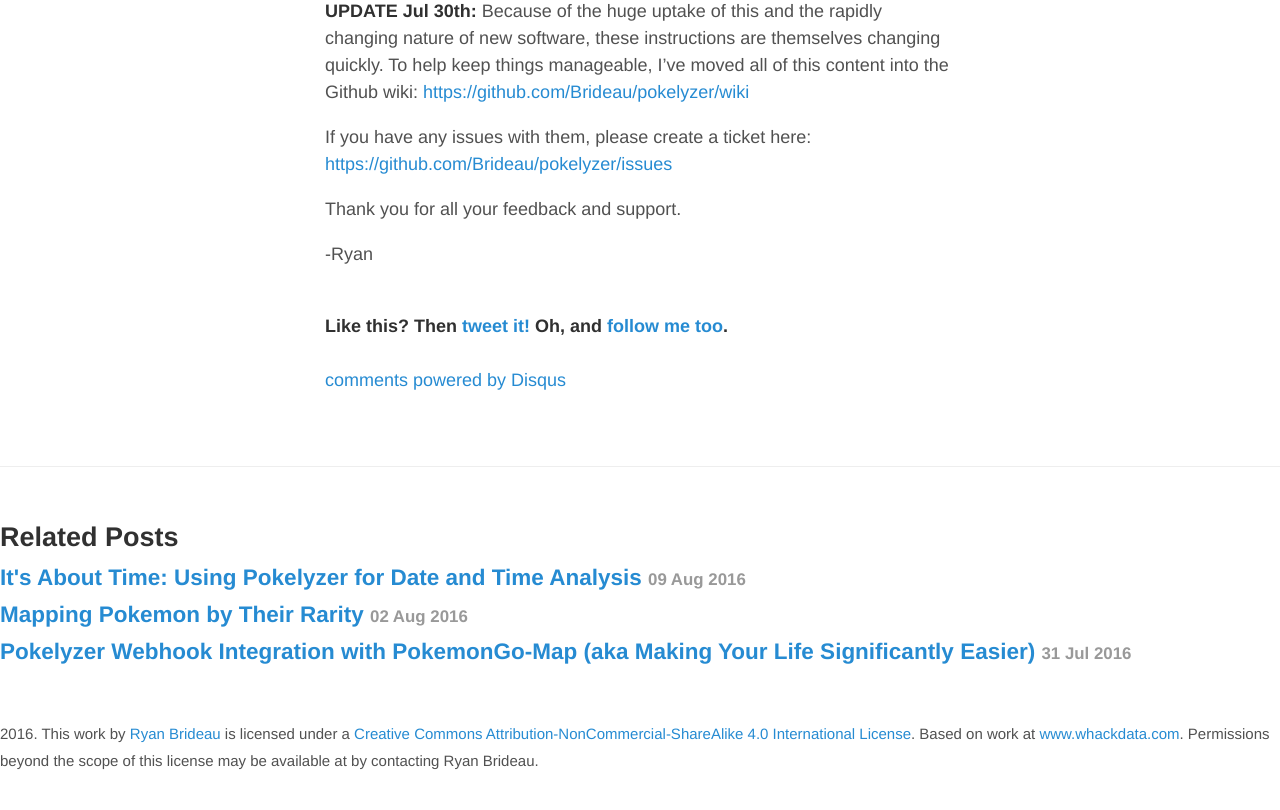
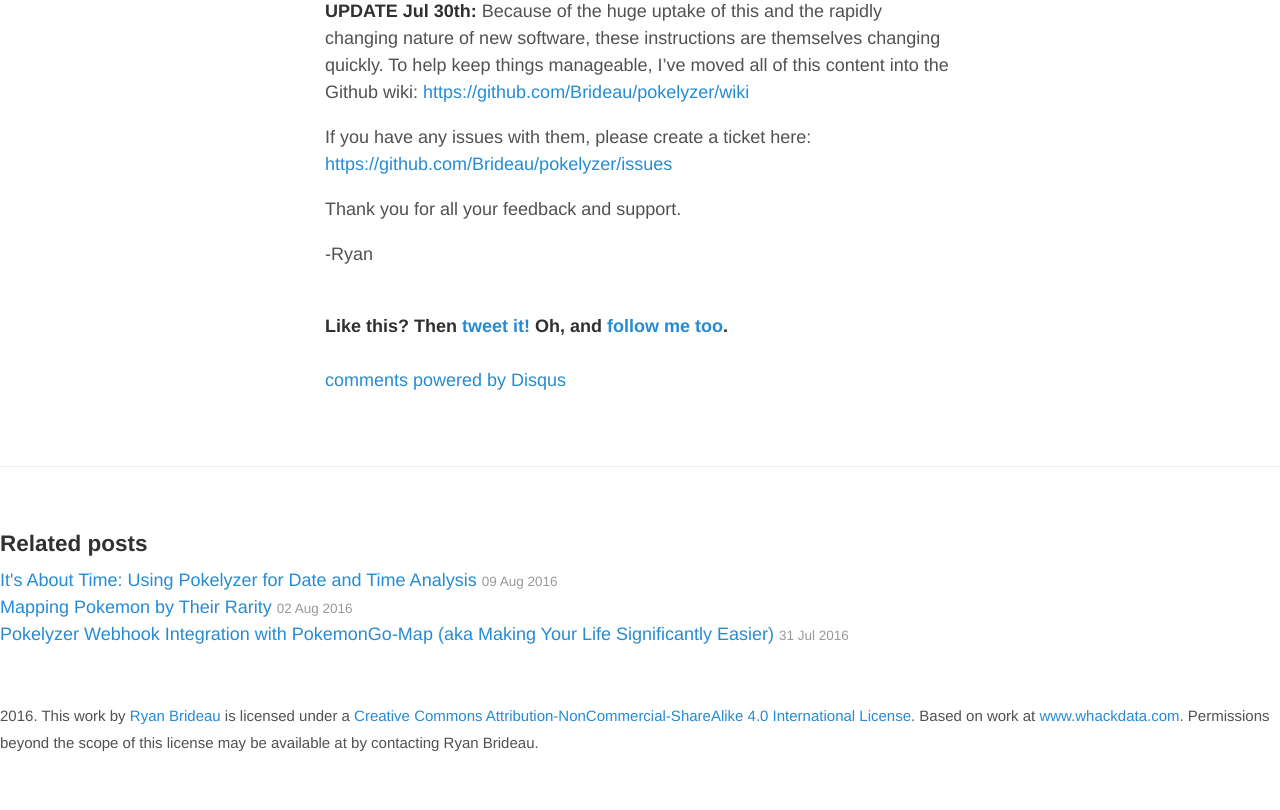
Before and after one commit to Brideau/whackdata, a Jekyll site: the page built from _posts/2016-07-26-instructions-analyzing-pokemon-go-data.md, in a window 1280 px wide. Shown: the part 573-1383 px from the top of the page. Built offline with Jekyll 4.4.1, drawn with Linux system fonts in a browser that asks for light colours; comment, search, counter and statistics services are not loaded.

Commit message:
simplify related post, sentence case heading

```diff
--- a/_layouts/post.html
+++ b/_layouts/post.html
@@ -15,16 +15,14 @@
 
 {% if site.related_posts != empty %}
 <aside class="related">
-  <h2>Related Posts</h2>
+  <h3>Related posts</h3>
   <ul class="related-posts">
     {% for post in site.related_posts limit:3 %}
       <li>
-        <h3>
-          <a href="{{ site.baseurl }}{{ post.url }}">
-            {{ post.title }}
-            <small><time datetime="{{ post.date | date_to_xmlschema }}">{{ post.date | date_to_string }}</time></small>
-          </a>
-        </h3>
+        <a href="{{ site.baseurl }}{{ post.url }}">
+          {{ post.title }}
+          <small><time datetime="{{ post.date | date_to_xmlschema }}">{{ post.date | date_to_string }}</time></small>
+        </a>
       </li>
     {% endfor %}
   </ul>
```
